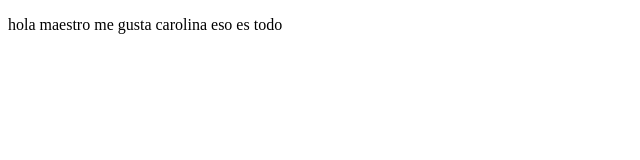
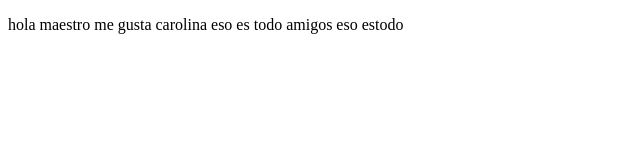
Before and after one commit to Luigi-45/proyectodemocursoprework-, a plain HTML site: page index.html in a window 1280 px wide. Shown: the whole page, without its empty margins (0-640 px from the left). Drawn offline with Linux system fonts and the light colour scheme.

```diff
--- a/index.html
+++ b/index.html
@@ -9,6 +9,7 @@
 <body>
     <p>
         hola maestro me gusta carolina eso es todo
+        amigos eso estodo
     </p>
 </body>
 </html>
```
